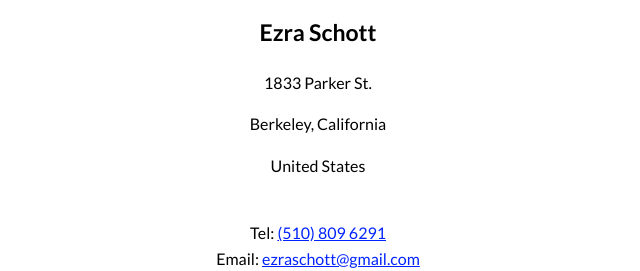
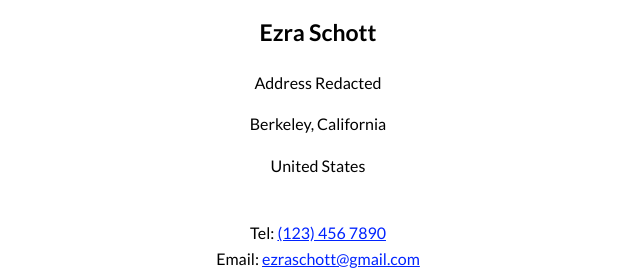
Before and after one commit to ArthurShelter/portfolio-website, a plain HTML site: page contact.html in a window 1280 px wide. Shown: the part 171-442 px from the top of the page, 322-962 px from the left. Drawn offline with Linux system fonts and the light colour scheme.

Commit message:
Update contact.html

```diff
--- a/contact.html
+++ b/contact.html
@@ -43,11 +43,11 @@
     <div>
         <!-- placeholder info throughout-->
         <h2>Ezra Schott</h2>
-        <p>1833 Parker St.</p>
+        <p>Address Redacted</p>
         <p>Berkeley, California</p>
         <p>United States</p>
         <br>
-        Tel: <a href="tel:5108096291">(510) 809 6291</a><br>
+        Tel: <a href="tel:#">(123) 456 7890</a><br>
        <!-- commenting out skype because I don't use Skype much and neither do a lot of people Skype: <a href="skype:hello.placeholder"> placeholder skype</a>
         <br> -->
         Email: <a href="mailto:ezraschott@gmail.com">ezraschott@gmail.com</a> <br>
```
